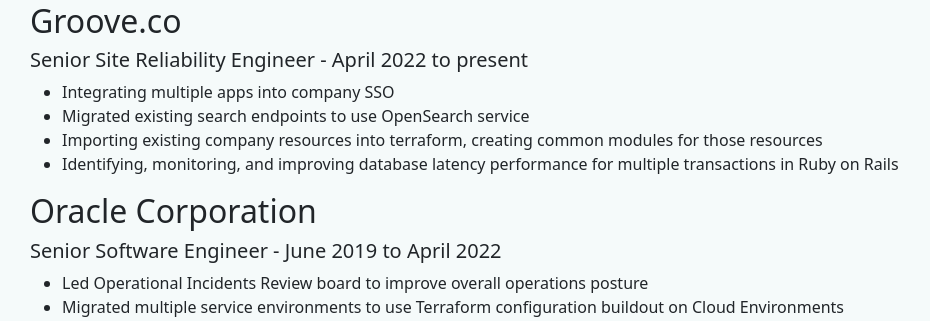
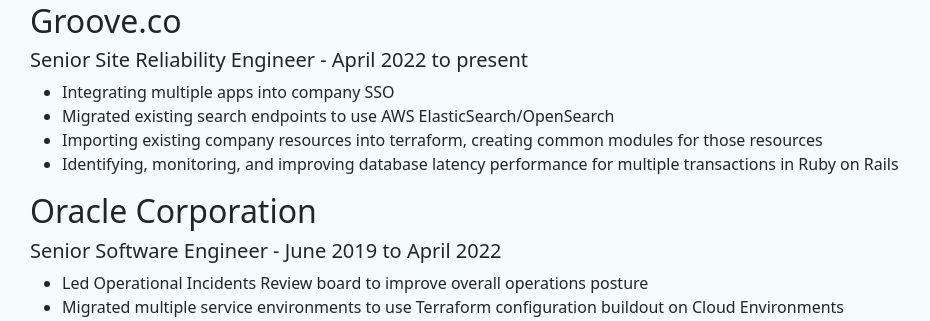
Before and after one commit to tnoff/personal-website, a Django app: page /resume/ in a window 1280 px wide. Shown: the part 135-456 px from the top of the page, without its empty margins (0-930 px from the left). Run offline with Django 3.2, Linux system fonts and the light colour scheme; parts of the project's set-up code (start-up, migrations or seed data) failed here and were passed over; some libraries are stand-ins or nearby versions.

Commit message:
fix more typos

```diff
--- a/templates/homepage/resume.html
+++ b/templates/homepage/resume.html
@@ -7,7 +7,7 @@
     <h5>Senior Site Reliability Engineer - April 2022 to present</h5>
     <ul>
         <li>Integrating multiple apps into company SSO</li>
-        <li>Migrated existing search endpoints to use OpenSearch service</li>
+        <li>Migrated existing search endpoints to use AWS ElasticSearch/OpenSearch</li>
         <li>Importing existing company resources into terraform, creating common modules for those resources</li>
         <li>Identifying, monitoring, and improving database latency performance for multiple transactions in Ruby on Rails</li>
     </ul>
```
